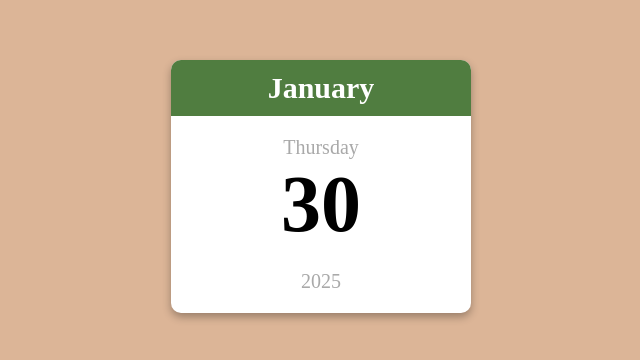
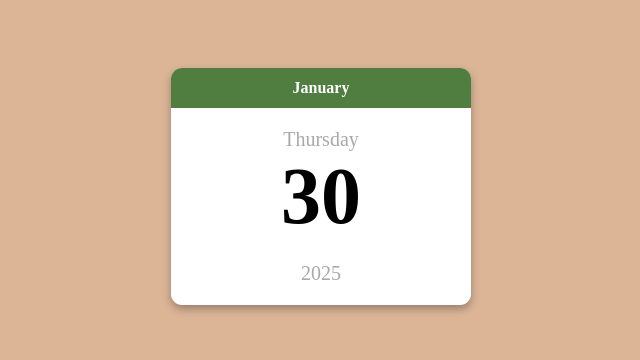
Before and after one commit to n-zubaer/Mini-Calendar, a plain HTML site: page index.html in a window 1280 px wide. Shown: the part 214-574 px from the top of the page, without its empty margins (319-959 px from the left). Drawn offline with Linux system fonts and the light colour scheme; a web font is replaced by a local one.

Commit message:
radius added

```diff
--- a/css/style.css
+++ b/css/style.css
@@ -20,11 +20,11 @@ body {
   background-color: white;
   width: 300px;
   text-align: center;
-  border-radius: 10px;
-  -webkit-border-radius: 10px;
-  -moz-border-radius: 10px;
-  -ms-border-radius: 10px;
-  -o-border-radius: 10px;
+  border-radius: 11px;
+  -webkit-border-radius: 11px;
+  -moz-border-radius: 11px;
+  -ms-border-radius: 11px;
+  -o-border-radius: 11px;
   box-shadow: 0 4px 8px rgba(0, 0, 0, 0.3);
 }
 
@@ -32,10 +32,9 @@ body {
   background-color: rgb(80, 125, 64);
   color: white;
   padding: 11px;
-  font-size: 30px;
   font-weight: 700;
-  border-top-left-radius: 10px;
-  border-top-right-radius: 10px;
+  border-top-left-radius: 11px;
+  border-top-right-radius: 11px;
 }
 
 #day {
```
